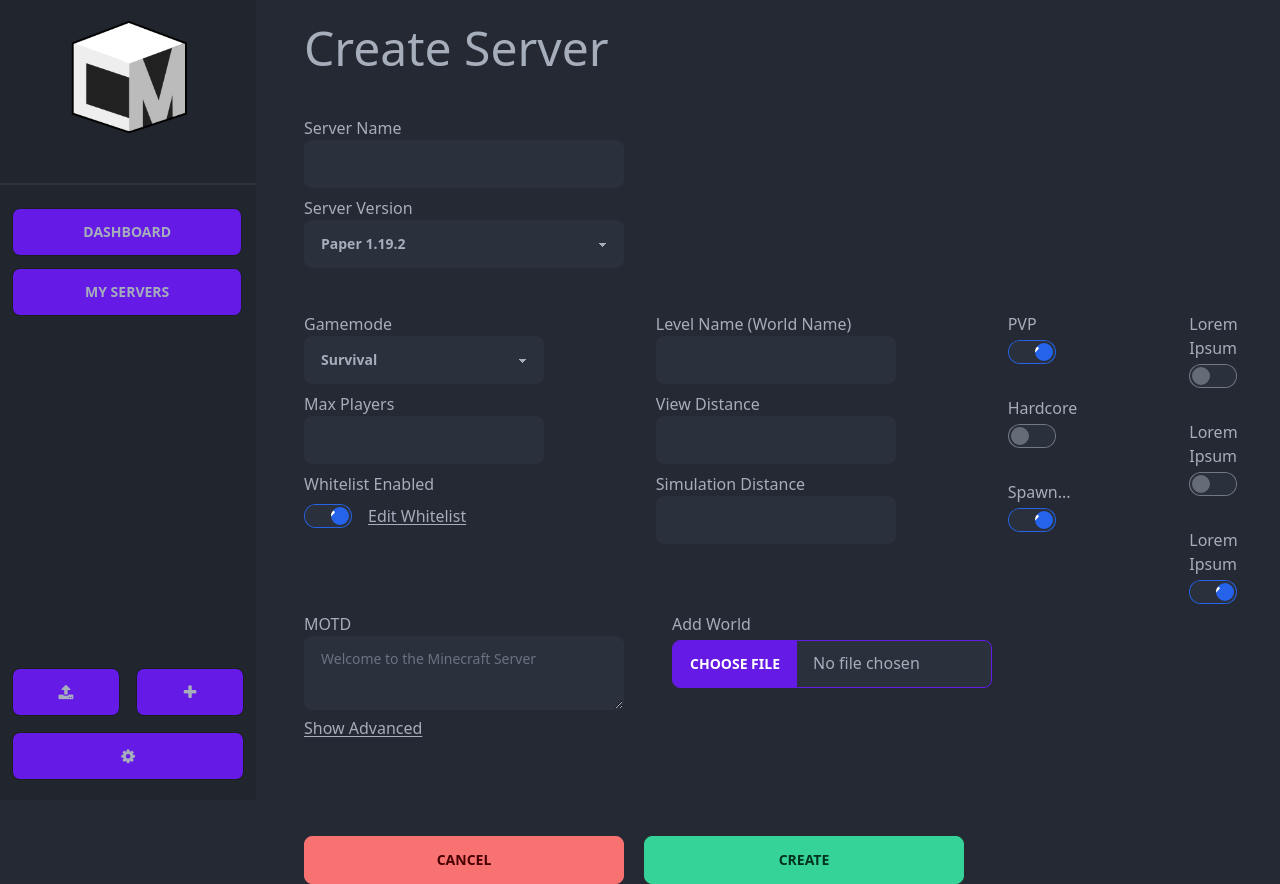
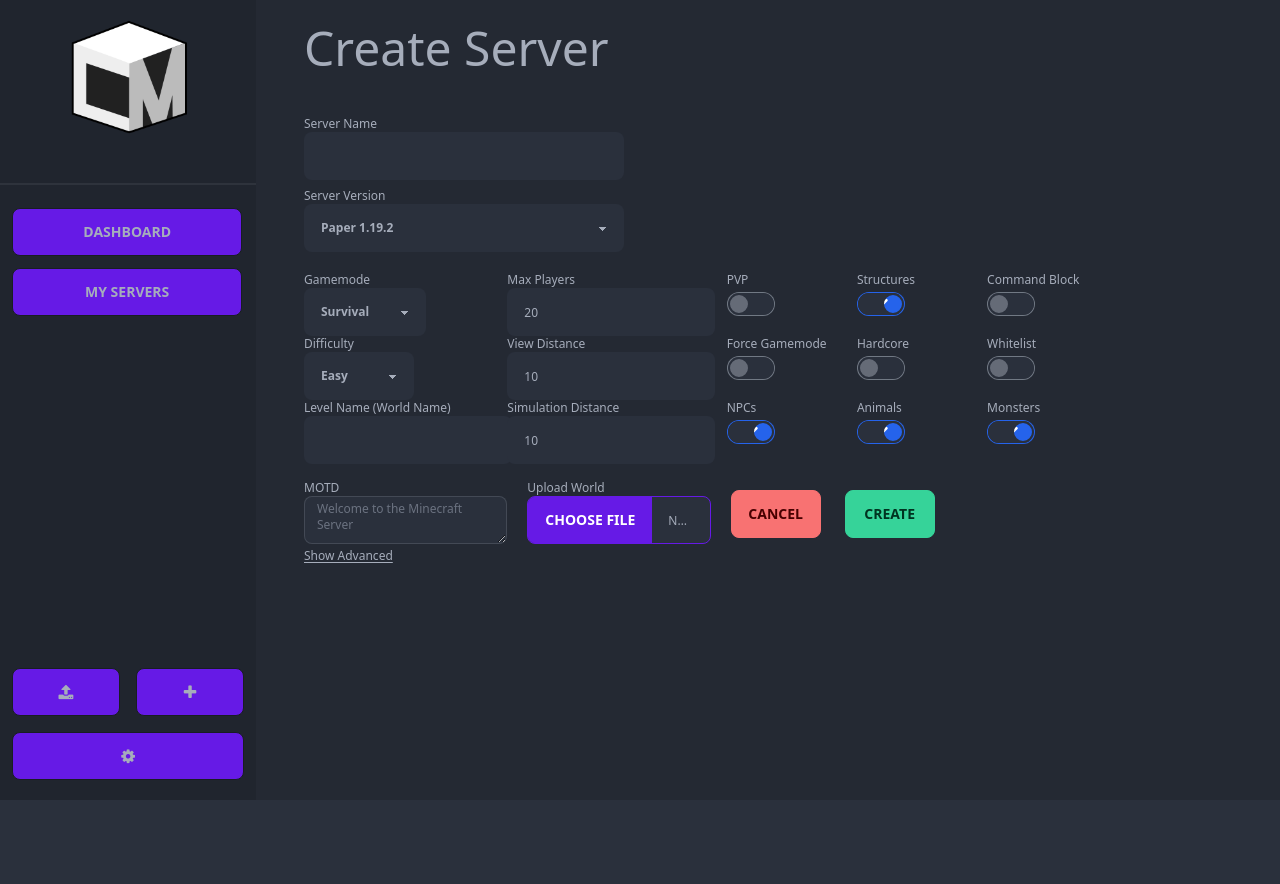
Before and after one commit to CubeManager/CubeManager-Legacy, an Angular app in the folder client/: page /newserver in a window 1280 px wide. After the commit the page ends 800 px from the top, so only its background shows below. Built offline with nearby package versions, Linux system fonts and the light colour scheme.

Commit message:
fix new view for advanced config

```diff
--- a/client/src/app/newserver/newserver.component.html
+++ b/client/src/app/newserver/newserver.component.html
@@ -1,15 +1,15 @@
 <div class="ml-12 mt-6">
     <h1 class="text-5xl">Create Server</h1>
 
-    <div class="mt-11">
+    <div class="mt-11 text">
         <div>
             <p>Server Name</p>
-            <input type="text" class="input w-full max-w-xs" />
+            <input type="text" class="input w-full max-w-xs text" />
         </div>
 
         <div class="mt-2">
             <p>Server Version</p>
-            <select class="select w-full max-w-xs">
+            <select class="select w-full max-w-xs text">
                 <option>Paper 1.19.2</option>
                 <option>Ipsum</option>
                 <option>Ipsum</option>
@@ -18,89 +18,137 @@
             </select>
         </div>
 
-        <div class="flex space-x-28 mt-11">
+        <div class="grid grid-cols-2 w-10/12 mt-11 setting-wrapper">
+            <div class="grid grid-cols-2">
                 <div>
                     <div>
                         <p>Gamemode</p>
-                    <select class="select w-full max-w-xs">
-                        <option>Survival</option>
-                        <option>Ipsum</option>
-                        <option>Ipsum</option>
-                        <option>Ipsum</option>
-                        <option>Ipsum</option>
+                        <select class="select text">
+                            <option selected>Survival</option>
+                            <option>Creative</option>
+                            <option>Hardcore</option>
+                            <option>Spectator</option>
+                            <option>Adventure</option>
                         </select>
                     </div>
 
-                <div class="mt-2">
-                    <p>Max Players</p>
-                    <input type="number" class="input w-full max-w-xs" />
+                    <div>
+                        <p>Difficulty</p>
+                        <select class="select text">
+                            <option>Peaceful</option>
+                            <option selected>Easy</option>
+                            <option>Normal</option>
+                            <option>Hard</option>
+                        </select>
                     </div>
 
-                <div class="mt-2">
-                    <p>Whitelist Enabled</p>
-                    <div class="flex mt-2">
-                        <input type="checkbox" class="toggle" checked />
-                        <a routerLink="" class="ml-4 underline underline-offset-2">Edit Whitelist</a>
-                    </div>
+                    <div>
+                        <p>Level Name (World Name)</p>
+                        <input type="text" class="input text" value="" />
                     </div>
                 </div>
 
                 <div>
                     <div>
-                    <p>Level Name (World Name)</p>
-                    <input type="text" class="input w-full max-w-xs" />
+                        <p>Max Players</p>
+                        <input type="number" class="input text" value="20" />
                     </div>
 
-                <div class="mt-2">
+                    <div>
                         <p>View Distance</p>
-                    <input type="number" class="input w-full max-w-xs" />
+                        <input type="number" class="input text" value="10" />
                     </div>
 
-                <div class="mt-2">
+                    <div>
                         <p>Simulation Distance</p>
-                    <input type="number" class="input w-full max-w-xs" />
+                        <input type="number" class="input text max-w-xs" value="10" />
+                    </div>
                 </div>
             </div>
 
-            <div class="flex flex-col space-y-8">
+            <div class="grid grid-cols-3 checkbox-wrapper">
                 <div>
                     <p>PVP</p>
+                    <input type="checkbox" class="toggle mt-1" />
+                </div>
+
+                <div>
+                    <p>Structures</p>
                     <input type="checkbox" class="toggle mt-1" checked />
                 </div>
 
                 <div>
-                    <p>Hardcore</p>
-                    <input type="checkbox " class="toggle mt-1" />
-                </div>
-
-                <div>
-                    <p>Spawn...</p>
-                    <input type="checkbox" class="toggle mt-1" checked />
-                </div>
-            </div>
-
-            <div class="flex flex-col space-y-8">
-                <div>
-                    <p>Lorem Ipsum</p>
+                    <p>Command Block</p>
                     <input type="checkbox" class="toggle mt-1" />
                 </div>
 
                 <div>
-                    <p>Lorem Ipsum</p>
+                    <p>Force Gamemode</p>
                     <input type="checkbox" class="toggle mt-1" />
                 </div>
 
                 <div>
-                    <p>Lorem Ipsum</p>
+                    <p>Hardcore</p>
+                    <input type="checkbox" class="toggle mt-1" />
+                </div>
+
+                <div>
+                    <p>Whitelist</p>
+                    <input type="checkbox" class="toggle mt-1" />
+                </div>
+
+                <div>
+                    <p>NPCs</p>
+                    <input type="checkbox" class="toggle mt-1" checked />
+                </div>
+
+                <div>
+                    <p>Animals</p>
+                    <input type="checkbox" class="toggle mt-1" checked />
+                </div>
+
+                <div>
+                    <p>Monsters</p>
                     <input type="checkbox" class="toggle mt-1" checked />
                 </div>
             </div>
         </div>
 
+
+        <!-- If screen is small -->
+        <div class="mt-4 flex" *ngIf="screenSmall">
+            <div class="w-5/12 grid grid-cols-2">
+                <div>
+                    <p>MOTD</p>
+                    <textarea placeholder="Bio" class="textarea textarea-bordered textarea-sm w-full max-w-xs text"
+                        placeholder="Welcome to the Minecraft Server"></textarea>
+                </div>
+
+                <div class="spacing">
+                    <p>Upload World</p>
+                    <input type="file" class="file-input file-input-bordered file-input-primary w-full max-w-xs text" />
+                </div>
+            </div>
+
+            <div class="flex items-center gap-x-6">
+                <button class="btn btn-error action-button button-text button-sizing spacing" (click)="cancel()">Cancel</button>
+                <button class="btn btn-success action-button button-text button-sizing" (click)="create()">Create</button>
+            </div>
+        </div>
+
+        <div *ngIf="screenSmall">
+            <a [routerLink]="['/newserver/advanced']" class="underline underline-offset-2">
+                Show Advanced
+            </a>
+        </div>
+
+        <!-- If screen is big -->
+        <div *ngIf="screenSmall === false">
             <div class="mt-2 flex space-x-12">
                 <div>
                     <p>MOTD</p>
-                <textarea class="textarea" placeholder="Welcome to the Minecraft Server" style="width: 320px;"></textarea>
+                    <textarea class="textarea" placeholder="Welcome to the Minecraft Server"
+                        style="width: 320px;"></textarea>
                 </div>
                 <div>
                     <p>Add World</p>
@@ -112,9 +160,10 @@
                 <a [routerLink]="['/newserver/advanced']" class="underline underline-offset-2">Show Advanced</a>
             </div>
 
-        <div class="mt-24 flex space-x-5">
+            <div class="mt-14 flex space-x-5">
                 <button class="btn btn-error action-button" (click)="cancel()">Cancel</button>
                 <button class="btn btn-success action-button" (click)="create()">Create</button>
             </div>
         </div>
     </div>
+</div>
--- a/client/src/app/newserver/newserver.component.scss
+++ b/client/src/app/newserver/newserver.component.scss
@@ -1,3 +1,36 @@
 .action-button {
     width: 320px;
 }
+
+.button-container {
+    display: flex;
+}
+
+@media only screen and (max-width: 1919px),
+screen and (max-height: 1079px) {
+    .text {
+        font-size: 0.75rem;
+        line-height: 1rem;
+    }
+
+    .spacing {
+        margin-left: 20px;
+    }
+
+    .button-text {
+        font-size: 0.875rem;
+        line-height: 1.25rem;
+    }
+
+    .checkbox-wrapper {
+        margin-left: 1rem;
+    }
+
+    .setting-wrapper {
+        margin-top: 20px;
+    }
+
+    .button-sizing {
+        width: 90px;
+    }
+}
--- a/client/src/app/newserver/newserver.component.ts
+++ b/client/src/app/newserver/newserver.component.ts
@@ -1,11 +1,31 @@
-import { Component } from '@angular/core';
+import { Component, HostListener, OnInit } from '@angular/core';
 
 @Component({
   selector: 'app-newserver',
   templateUrl: './newserver.component.html',
   styleUrls: ['./newserver.component.scss']
 })
-export class NewserverComponent {
+export class NewserverComponent implements OnInit {
+
+  screenSmall: boolean = false;
+
+  ngOnInit(): void {
+    console.log(window.innerWidth);
+
+    if (window.innerHeight < 1080) {
+      this.screenSmall = true;
+    }
+  }
+
+  @HostListener('window:resize', ['$event'])
+  onResize(event: any) {
+    if (window.innerHeight < 1080) {
+      this.screenSmall = true;
+    } else {
+      this.screenSmall = false;
+    }
+}
+
   create() {
 
   }
@@ -13,4 +33,6 @@ export class NewserverComponent {
   cancel() {
 
   }
+
+
 }
--- a/client/src/app/server-detail-config/server-detail-config.component.html
+++ b/client/src/app/server-detail-config/server-detail-config.component.html
@@ -1,104 +1,122 @@
-<div class="ml-4">
-    <div class="w-10/12">
-        <div class="flex space-x-28">
+<div class="ml-4 w-10/12 text">
+    <div class="grid grid-cols-2">
+        <div class="grid grid-cols-2">
             <div>
                 <div>
                     <p>Gamemode</p>
-                    <select class="select w-full max-w-xs">
-                        <option>Survival</option>
-                        <option>Ipsum</option>
-                        <option>Ipsum</option>
-                        <option>Ipsum</option>
-                        <option>Ipsum</option>
+                    <select class="select text">
+                        <option selected>Survival</option>
+                        <option>Creative</option>
+                        <option>Hardcore</option>
+                        <option>Spectator</option>
+                        <option>Adventure</option>
                     </select>
                 </div>
 
-                <div class="mt-2">
-                    <p>Max Players</p>
-                    <input type="number" class="input w-full max-w-xs" />
+                <div>
+                    <p>Difficulty</p>
+                    <select class="select text">
+                        <option>Peaceful</option>
+                        <option selected>Easy</option>
+                        <option>Normal</option>
+                        <option>Hard</option>
+                    </select>
                 </div>
 
-                <div class="mt-2">
-                    <p>Whitelist Enabled</p>
-                    <div class="flex mt-2">
-                        <input type="checkbox" class="toggle" checked />
-                        <a routerLink="" class="ml-4 underline underline-offset-2">Edit Whitelist</a>
-                    </div>
+                <div>
+                    <p>Level Name (World Name)</p>
+                    <input type="text" class="input text" value="" />
                 </div>
             </div>
 
             <div>
                 <div>
-                    <p>Level Name (World Name)</p>
-                    <input type="text" class="input w-full max-w-xs" />
+                    <p>Max Players</p>
+                    <input type="number" class="input text" value="20" />
                 </div>
 
-                <div class="mt-2">
+                <div>
                     <p>View Distance</p>
-                    <input type="number" class="input w-full max-w-xs" />
+                    <input type="number" class="input text" value="10" />
                 </div>
 
-                <div class="mt-2">
+                <div>
                     <p>Simulation Distance</p>
-                    <input type="number" class="input w-full max-w-xs" />
+                    <input type="number" class="input text max-w-xs" value="10" />
+                </div>
             </div>
         </div>
 
-            <div class="flex flex-col space-y-8">
+        <div class="grid grid-cols-3">
             <div>
                 <p>PVP</p>
+                <input type="checkbox" class="toggle mt-1" />
+            </div>
+
+            <div>
+                <p>Structures</p>
                 <input type="checkbox" class="toggle mt-1" checked />
             </div>
 
             <div>
-                    <p>Hardcore</p>
-                    <input type="checkbox " class="toggle mt-1" />
-                </div>
-
-                <div>
-                    <p>Spawn...</p>
-                    <input type="checkbox" class="toggle mt-1" checked />
-                </div>
-            </div>
-
-            <div class="flex flex-col space-y-8">
-                <div>
-                    <p>Lorem Ipsum</p>
+                <p>Command Block</p>
                 <input type="checkbox" class="toggle mt-1" />
             </div>
 
             <div>
-                    <p>Lorem Ipsum</p>
+                <p>Force Gamemode</p>
                 <input type="checkbox" class="toggle mt-1" />
             </div>
 
             <div>
-                    <p>Lorem Ipsum</p>
+                <p>Hardcore</p>
+                <input type="checkbox" class="toggle mt-1" />
+            </div>
+
+            <div>
+                <p>Whitelist</p>
+                <input type="checkbox" class="toggle mt-1" />
+            </div>
+
+            <div>
+                <p>NPCs</p>
+                <input type="checkbox" class="toggle mt-1" checked />
+            </div>
+
+            <div>
+                <p>Animals</p>
+                <input type="checkbox" class="toggle mt-1" checked />
+            </div>
+
+            <div>
+                <p>Monsters</p>
                 <input type="checkbox" class="toggle mt-1" checked />
             </div>
         </div>
     </div>
 
-        <div class="mt-2 flex space-x-12">
+    <div class="mt-4 flex">
+        <div class="w-1/2 grid grid-cols-2">
             <div>
                 <p>MOTD</p>
-                <textarea class="textarea" placeholder="Welcome to the Minecraft Server" style="width: 320px;"></textarea>
+                <textarea placeholder="Bio" class="textarea textarea-bordered textarea-sm w-full max-w-xs text"
+                    placeholder="Welcome to the Minecraft Server"></textarea>
             </div>
-            <div>
-                <p>Add World</p>
-                <input type="file" class="file-input file-input-bordered file-input-primary w-full max-w-xs mt-1" />
+
+            <div class="spacing">
+                <p>Upload World</p>
+                <input type="file" class="file-input file-input-bordered file-input-primary w-full max-w-xs text" />
             </div>
         </div>
 
-
+        <div class="flex items-center gap-x-6">
+            <button class="btn btn-error action-button button-text spacing" (click)="reset()">Reset</button>
+            <button class="btn btn-success action-button button-text" (click)="save()">Save</button>
+        </div>
+    </div>
 
     <div>
-            <a routerLink="" class="underline underline-offset-2">Show Advanced</a>
-        </div>
-
-        <div class="mt-24 flex space-x-5">
-            <button class="btn btn-error action-button" (click)="reset()">Reset</button>
-            <button class="btn btn-success action-button" (click)="save()">Save</button>
+        <a [routerLink]="['/servers', server.name, 'advanced']" class="underline underline-offset-2">Show
+            Advanced</a>
     </div>
 </div>
-</div>
--- a/client/src/app/server-detail-config/server-detail-config.component.scss
+++ b/client/src/app/server-detail-config/server-detail-config.component.scss
@@ -0,0 +1,20 @@
+.button-container {
+    display: flex;
+}
+
+@media only screen and (max-width: 1919px),
+screen and (max-height: 1079px) {
+    .text {
+        font-size: 0.75rem;
+        line-height: 1rem;
+    }
+
+    .spacing {
+        margin-left: 20px;
+    }
+
+    .button-text {
+        font-size: 0.875rem;
+        line-height: 1.25rem;
+    }
+}
--- a/client/src/app/server-detail/server-detail.component.ts
+++ b/client/src/app/server-detail/server-detail.component.ts
@@ -23,7 +23,7 @@ export class ServerDetailComponent implements OnInit {
     "Plugins",
   ]
 
-  activeTab = 0;
+  activeTab = 4;
 
   constructor(private route: ActivatedRoute, private readonly _variableService: VariableService) {
 
```
Lines whose indentation alone changed are shown as unchanged.
